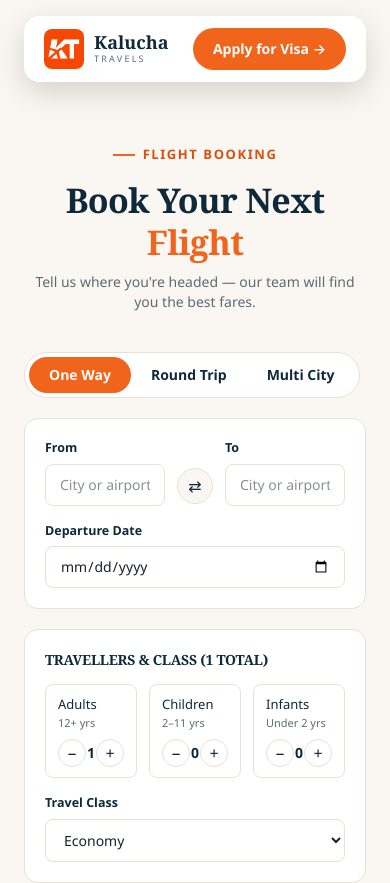
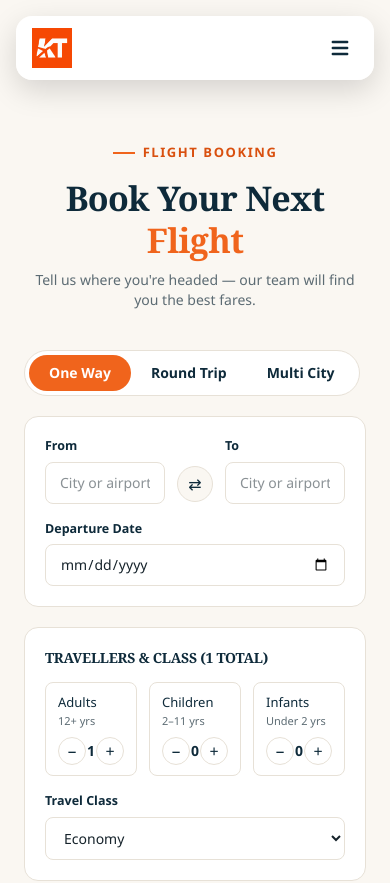
Before and after one commit to lakshay-mehndiratta/kalucha-travels, a Next.js app: page /flights in a window 390 px wide. Shown: the top 883 px of the page. Built offline with nearby package versions, Linux system fonts and the light colour scheme.

Commit message:
feat: add reusable Logo component and update hero CTA- Create reusable Logo component for shared branding- Replace Apply for Visa button with Book Flights

```diff
--- a/src/components/layout/Header.tsx
+++ b/src/components/layout/Header.tsx
@@ -1,10 +1,13 @@
+"use client";
+
+import { useState } from "react";
 import Link from "next/link";
 import Button from "@/components/ui/Button";
-import Image from "next/image";
-import logo from "@/assets/kalucha_travels_logo.png";
+import Logo from "@/components/ui/Logo";
+import { HiMenu, HiX } from "react-icons/hi";
 
 const navLinks = [
-  { href: "/", label: "Home" },
+  { href: "#home", label: "Home" },
   { href: "#about", label: "About Us" },
   { href: "#services", label: "Visa Services" },
   { href: "#packages", label: "Holiday Packages" },
@@ -13,29 +16,14 @@ const navLinks = [
 ];
 
 export default function Header() {
+  const [menuOpen, setMenuOpen] = useState(false);
+
   return (
-    <header className="relative z-10 pt-4 px-6">
-      <div className="max-w-6xl mx-auto bg-white/97 rounded-2xl px-5 py-3 flex items-center justify-between shadow-[0_10px_30px_rgba(0,0,0,0.15)]">
-        <Link href="/" className="flex items-center gap-2.5 text-navy">
-          <Image
-            src={logo}
-            alt="Kalucha Travels"
-            width={150}
-            height={48}
-            priority
-            className="h-10 w-auto object-contain rounded-lg"
-          />
-          <div>
-            <div className="font-serif font-bold text-lg leading-[1.05] text-navy">
-              Kalucha
-            </div>
-            <div className="text-[9px] tracking-[0.25em] text-muted font-sans">
-              TRAVELS
-            </div>
-          </div>
-        </Link>
+    <header className="relative z-20 pt-4 px-4 sm:px-6">
+      <div className="max-w-[1152px] mx-auto bg-white/[0.97] rounded-2xl px-4 sm:px-5 py-3 flex items-center justify-between shadow-[0_10px_30px_rgba(0,0,0,0.15)]">
+        <Logo />
 
-        <nav className="hidden lg:flex gap-7.5 text-[14.5px] font-medium text-[#33424b]">
+        <nav className="hidden lg:flex gap-[30px] text-[14.5px] font-medium text-[#33424b]">
           {navLinks.map((link) => (
             <Link
               key={link.href}
@@ -47,10 +35,46 @@ export default function Header() {
           ))}
         </nav>
 
-        <Button href="#apply" variant="primary" size="sm">
-          Apply for Visa →
-        </Button>
+        <div className="hidden lg:block">
+          <Button href="#apply" variant="primary" size="sm">
+            Apply for Visa →
+          </Button>
+        </div>
+
+        <button
+          type="button"
+          onClick={() => setMenuOpen(!menuOpen)}
+          className="lg:hidden w-9 h-9 flex items-center justify-center text-navy text-2xl"
+          aria-label="Toggle menu"
+        >
+          {menuOpen ? <HiX /> : <HiMenu />}
+        </button>
       </div>
+
+      {menuOpen && (
+        <div className="lg:hidden max-w-[1152px] mx-auto mt-2 bg-white rounded-2xl shadow-[0_10px_30px_rgba(0,0,0,0.15)] px-5 py-4">
+          <nav className="flex flex-col gap-1">
+            {navLinks.map((link) => (
+              <Link
+                key={link.href}
+                href={link.href}
+                onClick={() => setMenuOpen(false)}
+                className="py-2.5 text-[15px] font-medium text-[#33424b] border-b border-line last:border-b-0"
+              >
+                {link.label}
+              </Link>
+            ))}
+          </nav>
+          <Button
+            href="#apply"
+            variant="primary"
+            size="sm"
+            className="w-full justify-center mt-3"
+          >
+            Apply for Visa →
+          </Button>
+        </div>
+      )}
     </header>
   );
 }
--- a/src/components/sections/Hero.tsx
+++ b/src/components/sections/Hero.tsx
@@ -38,8 +38,8 @@ export default function Hero() {
           Phagwara to the world.
         </p>
         <div className="flex gap-3.5 mb-14">
-          <Button href="#apply" variant="primary">
-            Apply for Visa →
+          <Button href="/flights" variant="primary">
+            Book Flights →
           </Button>
           <Button href="#packages" variant="outline-light">
             Explore Packages →
--- /dev/null
+++ b/src/components/ui/Logo.tsx
@@ -0,0 +1,16 @@
+import Image from "next/image";
+import Link from "next/link";
+import logo from "@/assets/kalucha_travels_logo.png";
+
+export default function Logo() {
+  return (
+    <Link href="/">
+      <Image
+        src={logo}
+        alt="Kalucha Travels"
+        className="h-10 w-auto"
+        priority
+      />
+    </Link>
+  );
+}
```
